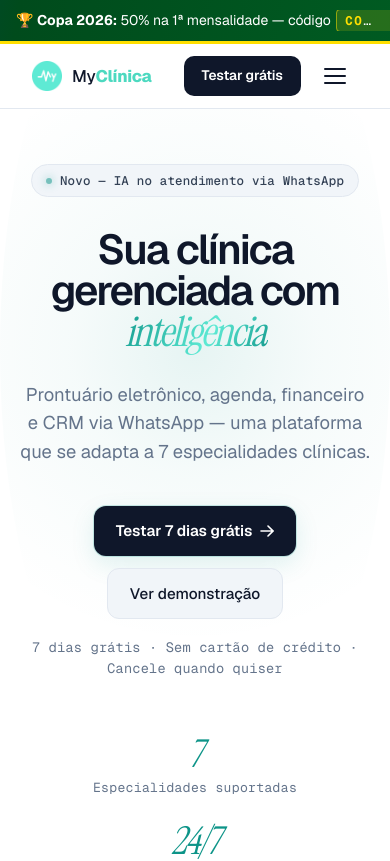
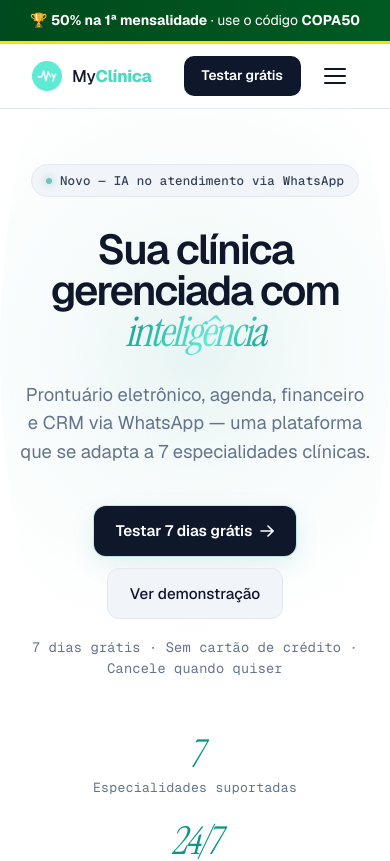
Before and after one commit to dimitresouza12/myclinica-landing, a Next.js app: page / in a window 390 px wide. Shown: the top 861 px of the page. Built offline with nearby package versions, Linux system fonts and the light colour scheme.

Commit message:
fix(mobile): encurta frase do banner para caber em uma linha sem corte
Co-Authored-By: Claude Sonnet 4.6 <noreply@anthropic.com>

```diff
--- a/app/components/PromoBanner.tsx
+++ b/app/components/PromoBanner.tsx
@@ -26,8 +26,7 @@ export default function PromoBanner() {
 
       {/* Mobile: frase estática única, sem marquee */}
       <p className={styles.mobileMsg} aria-hidden="true">
-        🏆 <strong>Copa 2026:</strong> 50% na 1ª mensalidade — código{' '}
-        <span className={styles.code}>COPA50</span>
+        🏆 <strong>50% na 1ª mensalidade</strong> · use o código <strong>COPA50</strong>
       </p>
 
       <div className={styles.marqueeWrap}>
```
